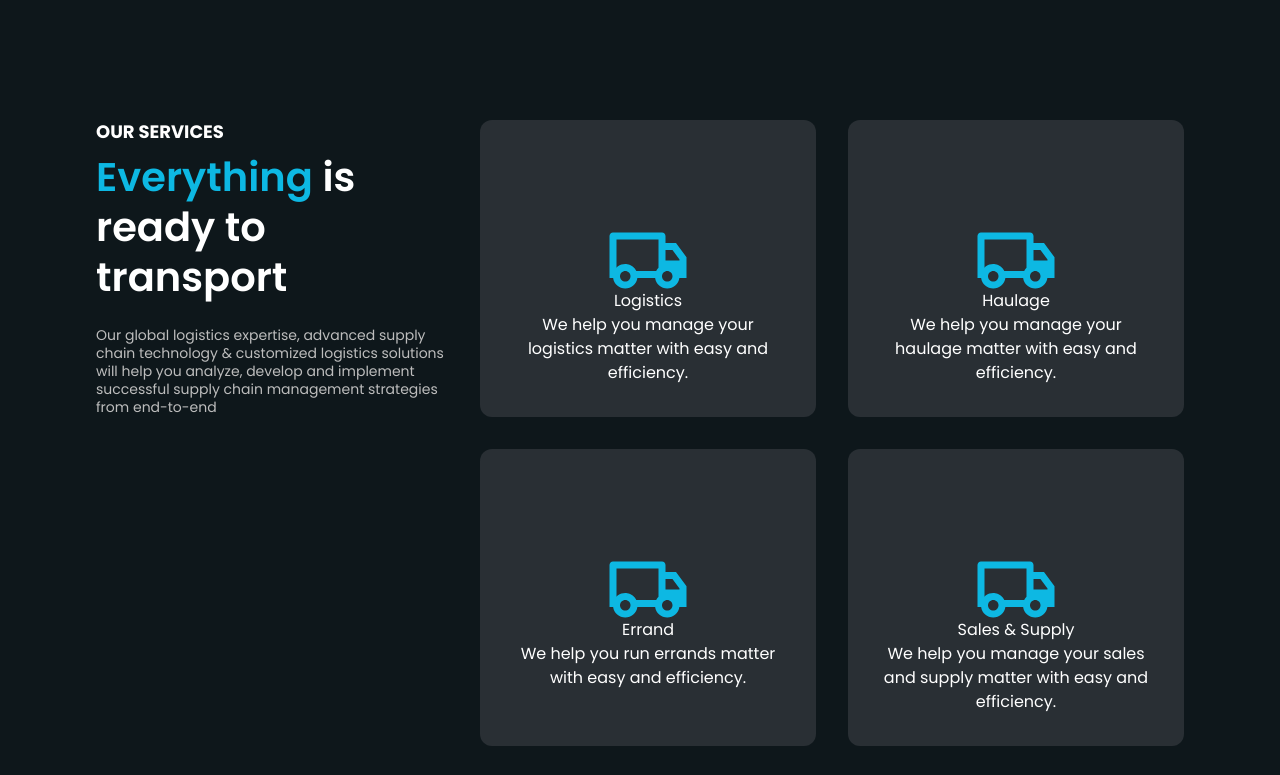
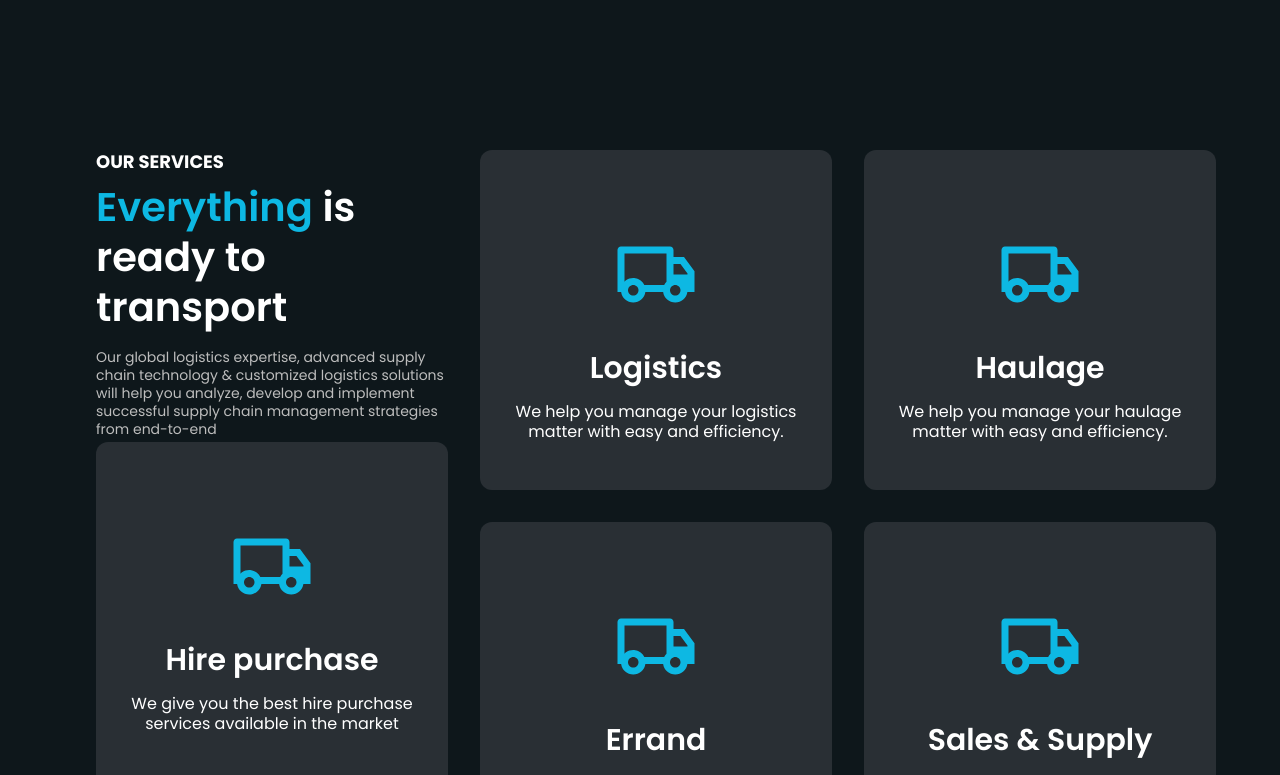
Before and after one commit to Vicopem01/deen, a Next.js app: page / in a window 1280 px wide. Shown: the part 940-1715 px from the top of the page. Built offline with nearby package versions, Linux system fonts and the light colour scheme.

Commit message:
Fix: Added one more descriptive card

```diff
--- a/constants/index.js
+++ b/constants/index.js
@@ -6,6 +6,10 @@ export const SERVICES = [
   {
     title: "Haulage",
     desc: "We help you manage your haulage matter with easy and efficiency.",
+  },
+  {
+    title: "Hire purchase",
+    desc: "We give you the best hire purchase services available in the market",
   },
   {
     title: "Errand",
@@ -17,7 +21,7 @@ export const SERVICES = [
   },
 ];
 
-  export const SLICK_SETTINGS= {
+export const SLICK_SETTINGS = {
   dots: true,
   fade: true,
   infinite: true,
--- a/pages/index.js
+++ b/pages/index.js
@@ -41,30 +41,32 @@ const Landing = () => {
 
         {/* services */}
         <section className="flex mt-s23 lg:flex-row flex-col" ref={serviceRef}>
-          <div className="lg:w-2/6 w-full">
+          <div className="grid grid-cols-1 md:grid-cols-2 lg:grid-cols-3 gap-8 lg:ml-s4 lg:mt-0 mt-s4 [&>*:nth-child(4)]:lg:-translate-y-20">
+            <div>
               <p className="font-bold text-lg">OUR SERVICES</p>
-            <h2 className="text-4xl md:text-6xl lg:text-7xl font-semibold mt-s1 mb-s3">
+              <h2 className="text-4xl md:text-6xl lg:text-7xl font-semibold mt-s1 mb-s2">
                 <span className="text-blue">Everything</span> is ready to
                 transport
               </h2>
               <p className="text-sm text-pale">
-              Our global logistics expertise, advanced supply chain technology &
-              customized logistics solutions will help you analyze, develop and
-              implement successful supply chain management strategies from
+                Our global logistics expertise, advanced supply chain technology
+                & customized logistics solutions will help you analyze, develop
+                and implement successful supply chain management strategies from
                 end-to-end
               </p>
             </div>
-          <div className="grid grid-cols-1 md:grid-cols-2 gap-8 lg:w-4/6 lg:ml-s4 w-full lg:mt-0 mt-s4">
             {SERVICES.map((item, i) => (
               <div
                 key={i}
-                className="text-center flex flex-col items-center bg-grey rounded-xl p-s4"
+                className="text-center bg-grey rounded-xl px-s4 py-s6"
               >
-                <span className="mt-s10">
+                <span className="mt-s6 inline-block mx-auto">
                   <Truckicon />
                 </span>
-                <h3>{item.title}</h3>
-                <p>{item.desc}</p>
+                <h3 className="text-4xl font-semibold mb-s2 mt-s5">
+                  {item.title}
+                </h3>
+                <p className="text-base">{item.desc}</p>
               </div>
             ))}
           </div>
--- a/styles/globals.css
+++ b/styles/globals.css
@@ -10,7 +10,7 @@
     background: #0e171b;
   }
   main {
-    width: 85%;
+    width: 90%;
     margin: auto;
   }
 }
```
Lines whose indentation alone changed are shown as unchanged.
